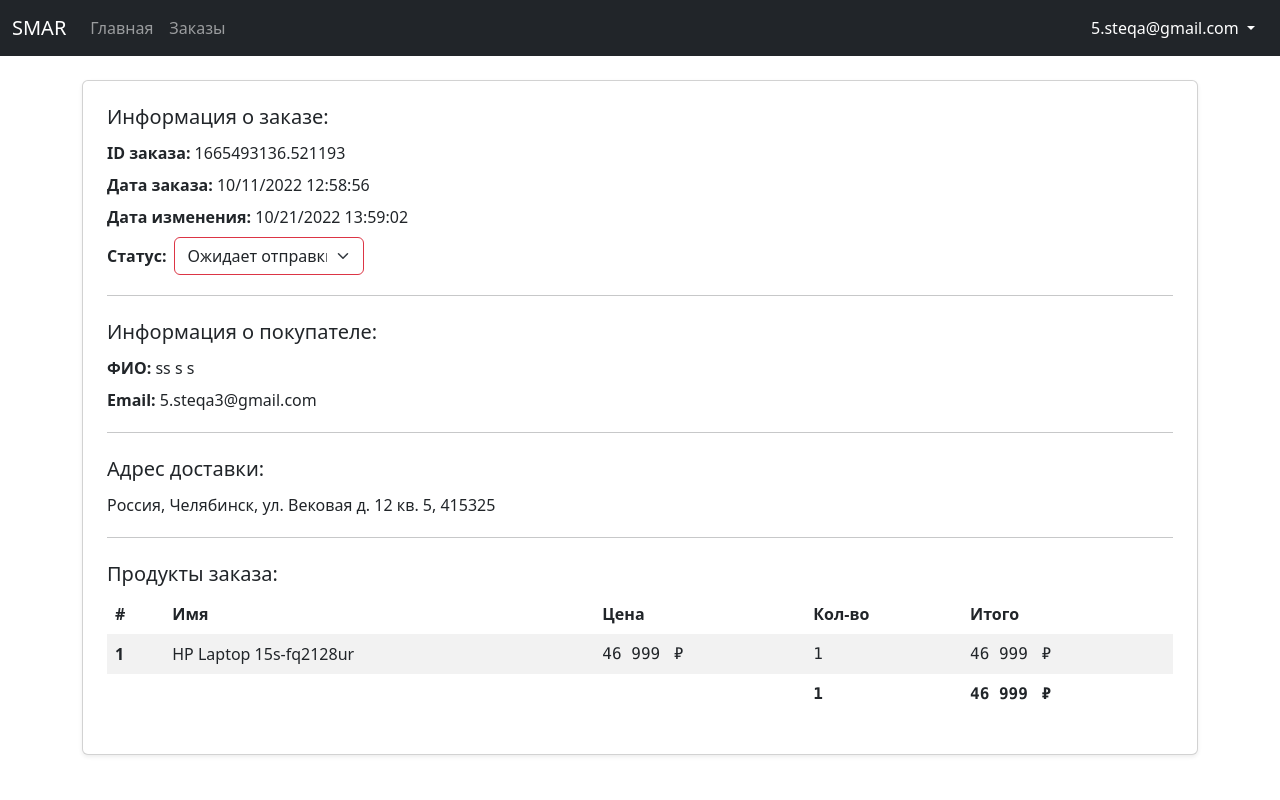
After one commit to steqa/SMAR-ecommerce, a Django app: page /dashboard/order/8/ in a window 1280 px wide. The commit adds this page. Run offline with Django 4.2, Linux system fonts and the light colour scheme; a user stored in the database is signed in; data comes from the database, SQL or seed files in the repository; both versions use the stored data as it was after the commit.

Commit message:
Добавлено: страница заказа, возможность изменить статус заказа, поле даты изменения в модели заказа

```diff
--- a/sales_dashboard/templates/sales_dashboard/base.html
+++ b/sales_dashboard/templates/sales_dashboard/base.html
@@ -12,6 +12,24 @@
 
     <meta name="viewport" content="width=device-width, initial-scale=1, maximum-scale=1, minimum-scale=1">
 
+    <script>
+        function getCookie(name) {
+            let cookieValue = null;
+            if (document.cookie && document.cookie !== '') {
+                const cookies = document.cookie.split(';');
+                for (let i = 0; i < cookies.length; i++) {
+                    const cookie = cookies[i].trim();
+                    if (cookie.substring(0, name.length + 1) === (name + '=')) {
+                        cookieValue = decodeURIComponent(cookie.substring(name.length + 1));
+                        break;
+                    }
+                }
+            }
+            return cookieValue;
+        }
+
+        const csrftoken = getCookie('csrftoken');
+    </script>
 </head>
 
 <body>
--- /dev/null
+++ b/sales_dashboard/templates/sales_dashboard/order-detail.html
@@ -0,0 +1,115 @@
+{% extends 'sales_dashboard/base.html' %}
+{% load static %}
+
+{% block title %}
+{{ order.transaction_id }}
+{% endblock %}
+
+{% block content %}
+<script>
+    let number = 0
+    function getNumber() {
+        document.write(number += 1);
+    }
+
+    function getStatusColor() {
+        if ({{ order.status }} == '1') {
+            document.getElementById('status').classList.add('danger-input');
+        } else if ({{ order.status }} == '2') {
+            document.getElementById('status').classList.add('warning-input');
+        } else if ({{ order.status }} == '3') {
+            document.getElementById('status').classList.add('success-input');
+        }
+    }
+
+    const orderID = {{ order.pk }}
+</script>
+<div class="my-4">
+    <div class="card shadow-sm mb-4 p-4">
+        <h5>Информация о заказе:</h5>
+        <p class="my-1">
+            <span class="fw-semibold">ID заказа:</span>
+            {{ order.transaction_id }}
+        </p>
+        <p class="my-1">
+            <span class="fw-semibold">Дата заказа:</span>
+            {{ order.date_ordered|date:"m/d/Y G:i:s" }}
+        </p>
+        <p class="my-1">
+            <span class="fw-semibold">Дата изменения:</span>
+            <span id="dateUpdated">{{ order.date_updated|date:"m/d/Y G:i:s" }}</span>
+        </p>
+        <p class="my-1 d-flex align-items-center">
+            <span class="fw-semibold me-2">Статус:</span>
+            <select class="form-control form-select" id="status" aria-label="Default select example"
+                style="width: 190px;">
+                <script>getStatusColor()</script>
+                <option value="1" {% if order.status == '1' %} selected {% endif %}>Ожидает отправки</option>
+                <option value="2" {% if order.status == '2' %} selected {% endif %}>Отправлен</option>
+                <option value="3" {% if order.status == '3' %} selected {% endif %}>Выполнен</option>
+            </select>
+        </p>
+        <hr>
+        <h5 class="my-2">Информация о покупателе:</h5>
+        <p class="my-1">
+            <span class="fw-semibold">ФИО:</span>
+            {{ order.customer.fio }}
+        </p>
+        <p class="my-1">
+            <span class="fw-semibold">Email:</span>
+            {{ order.customer.email }}
+        </p>
+        <hr>
+        <h5 class="my-2">Адрес доставки:</h5>
+        <p class="my-1">
+            {{ shipping_address.country }},
+            {{ shipping_address.city }},
+            {{ shipping_address.address }},
+            {{ shipping_address.postcode }}
+        </p>
+        <hr>
+        <h5 class="my-2">Продукты заказа:</h4>
+            <table class="table table-striped table-borderless">
+                <thead>
+                    <tr>
+                        <th scope="col">#</th>
+                        <th scope="col">Имя</th>
+                        <th scope="col">Цена</th>
+                        <th scope="col">Кол-во</th>
+                        <th scope="col">Итого</th>
+                    </tr>
+                </thead>
+                <tbody id="orders">
+                    {% for item in order_items %}
+                    <tr>
+                        <th scope="row">
+                            <script>getNumber();</script>
+                        </th>
+                        <td>{{ item.product.name }}</td>
+                        <td class="font-monospace">
+                            {{ item.product.price|floatformat:"-2g"}}
+                            <span class="ms-1 not-select">₽</span>
+                        </td>
+                        <td class="font-monospace">{{ item.quantity }}</td>
+                        <td class="font-monospace">
+                            {{item.get_total_items_price|floatformat:"-2g" }}
+                            <span class="ms-1 not-select">₽</span>
+                        </td>
+                    </tr>
+                    {% endfor %}
+                    <tr>
+                        <td colspan="3"></td>
+                        <td class="fw-semibold font-monospace">{{order.get_total_order_quantity }}</td>
+                        <td class="fw-semibold font-monospace">
+                            {{ order.get_total_order_price|floatformat:"-2g" }}
+                            <span class="ms-1 not-select">₽</span>
+                        </td>
+                    </tr>
+                    {% include 'sales_dashboard/orders-list.html' %}
+                </tbody>
+            </table>
+    </div>
+</div>
+
+<script src="{% static 'js/sales_dashboard/order-detail.js' %}"></script>
+{% endblock %}
--- a/sales_dashboard/templates/sales_dashboard/orders-list.html
+++ b/sales_dashboard/templates/sales_dashboard/orders-list.html
@@ -1,8 +1,17 @@
 {% for order in orders %}
 <tr>
-    <td>{{ order.transaction_id }}</td>
+    <td><a href="{% url 'order' order.pk %}" class="text-dark fw-semibold table-link">{{ order.transaction_id }}</a></td>
     <td>{{ order.customer }}</td>
-    <td>{{ order.date_ordered|date:"m.d.Y G:i:s" }}</td>
-    <td>{{ order.get_status_display }}</td>
+    <td>{{ order.date_ordered|date:"m/d/Y G:i:s" }}</td>
+    <td>
+        {% if order.status == '1' %}
+        <span class="text-danger">&bull;</span>
+        {% elif order.status == '2' %}
+        <span class="text-warning">&bull;</span>
+        {% elif order.status == '3' %}
+        <span class="text-success">&bull;</span>
+        {% endif %}
+        {{ order.get_status_display }}
+    </td>
 </tr>
 {% endfor %}
--- a/sales_dashboard/urls.py
+++ b/sales_dashboard/urls.py
@@ -4,5 +4,6 @@ from . import views
 urlpatterns = [
     path('', views.dashboard, name='dashboard'),
     path('orders/', views.orders, name='orders'),
+    path('order/<int:pk>/', views.order, name='order'),
     path('orders-filter/', views.orders_filter, name='orders-filter'),
 ]
--- a/sales_dashboard/views.py
+++ b/sales_dashboard/views.py
@@ -1,4 +1,6 @@
+import json
 from django.http.response import JsonResponse
+from django.template.defaultfilters import date
 from django.template.loader import render_to_string
 from django.shortcuts import render
 from store.models import Order
@@ -18,6 +20,27 @@ def orders(request):
         'orders': orders,
     }
     return render(request, 'sales_dashboard/orders.html', context)
+
+@allowed_users(allowed_roles=['seller'])
+def order(request, pk):
+    order = Order.objects.get(pk=pk)
+    order_items = order.orderitem_set.all()
+    shipping_address = order.shippingaddress_set.get()
+    if request.method == 'POST':
+        status = json.loads(request.body)['status']
+        if status == '1' or status == '2' or status == '3':
+            order.status = status
+            order.save()
+            date_updated = date(order.date_updated, 'm/d/Y G:i:s')
+
+        return JsonResponse({'status': status, 'date_updated': date_updated}, safe=True)
+
+    context = {
+        'order': order,
+        'order_items': order_items,
+        'shipping_address': shipping_address,
+    }
+    return render(request, 'sales_dashboard/order-detail.html', context)
 
 
 def orders_filter(request):
--- a/static/css/styles.css
+++ b/static/css/styles.css
@@ -28,3 +28,36 @@
 .link-hover:active {
     opacity: 100%;
 }
+
+.table-link {
+    text-decoration: none;
+}
+
+.table-link:hover {
+    text-decoration: underline;
+    color: rgba(var(--bs-primary-rgb), var(--bs-text-opacity)) !important;
+}
+
+.danger-input {
+    border: 1px solid rgb(220, 53, 69);
+}
+.danger-input:focus {
+    border: 1px solid rgb(220, 53, 69);
+    box-shadow: 0 0 0 0.25rem rgba(220, 53, 69, 0.25);
+}
+
+.warning-input {
+    border: 1px solid rgb(255, 193, 7);
+}
+.warning-input:focus {
+    border: 1px solid rgb(255, 193, 7);
+    box-shadow: 0 0 0 0.25rem rgba(255, 193, 7, 0.25);
+}
+
+.success-input {
+    border: 1px solid rgb(25, 135, 84);
+}
+.success-input:focus {
+    border: 1px solid rgb(25, 135, 84);
+    box-shadow: 0 0 0 0.25rem rgba(25, 135, 84, 0.25);
+}
--- /dev/null
+++ b/static/js/sales_dashboard/order-detail.js
@@ -0,0 +1,43 @@
+const statusSelect = document.getElementById('status')
+const dateUpdated = document.getElementById('dateUpdated')
+
+statusSelect.addEventListener('input', function (element) {
+    element.preventDefault()
+    submitFormData()
+})
+
+function submitFormData() {
+    const url = '/dashboard/order/' + orderID + '/'
+    fetch(url, {
+        method: 'POST',
+        headers: {
+            'Content-Type': 'application/json',
+            'X-CSRFToken': csrftoken,
+        },
+        body: JSON.stringify({
+            'status': statusSelect.value,
+        }),
+    })
+
+        .then((response) => {
+            return response.json()
+        })
+
+        .then((data) => {
+            statusSelect.removeAttribute('class')
+            if (data['status'] == '1') {
+                statusSelect.classList.add('form-control')
+                statusSelect.classList.add('form-select')
+                statusSelect.classList.add('danger-input')
+            } else if (data['status'] == '2') {
+                statusSelect.classList.add('form-control')
+                statusSelect.classList.add('form-select')
+                statusSelect.classList.add('warning-input')
+            } else if (data['status'] == '3') {
+                statusSelect.classList.add('form-control')
+                statusSelect.classList.add('form-select')
+                statusSelect.classList.add('success-input')
+            }
+            dateUpdated.innerHTML=data['date_updated']
+        })
+}
--- a/store/models.py
+++ b/store/models.py
@@ -20,6 +20,7 @@ class Order(models.Model):
     ]
     customer = models.ForeignKey(CustomUser, on_delete=models.SET_NULL, null=True)
     date_ordered = models.DateTimeField(auto_now_add=True)
+    date_updated = models.DateTimeField(auto_now=True)
     status = models.CharField(max_length=16, choices=ORDER_STATUSES, default=False)
     transaction_id = models.CharField(max_length=200)
 
@@ -56,7 +57,7 @@ class OrderItem(models.Model):
 
 class ShippingAddress(models.Model):
     customer = models.ForeignKey(CustomUser, on_delete=models.SET_NULL, null=True)
-    order = models.ForeignKey(Order, on_delete=models.SET_NULL, null=True, related_name="shippingaddress")
+    order = models.ForeignKey(Order, on_delete=models.SET_NULL, null=True)
     address = models.CharField(max_length=200)
     city = models.CharField(max_length=200)
     country = models.CharField(max_length=200)
--- a/store/views.py
+++ b/store/views.py
@@ -129,5 +129,4 @@ def place_order(request):
         order.save()
         return JsonResponse({'reload': True}, safe=True)
     else:
-        print(validation_data)
         return JsonResponse(validation_data, safe=True)
```
Also changed, not shown: db.sqlite3, store/migrations/0003_alter_order_status_alter_shippingaddress_order.py (added), store/migrations/0004_order_date_updated.py (added), store/migrations/0005_alter_order_date_updated.py (added).
